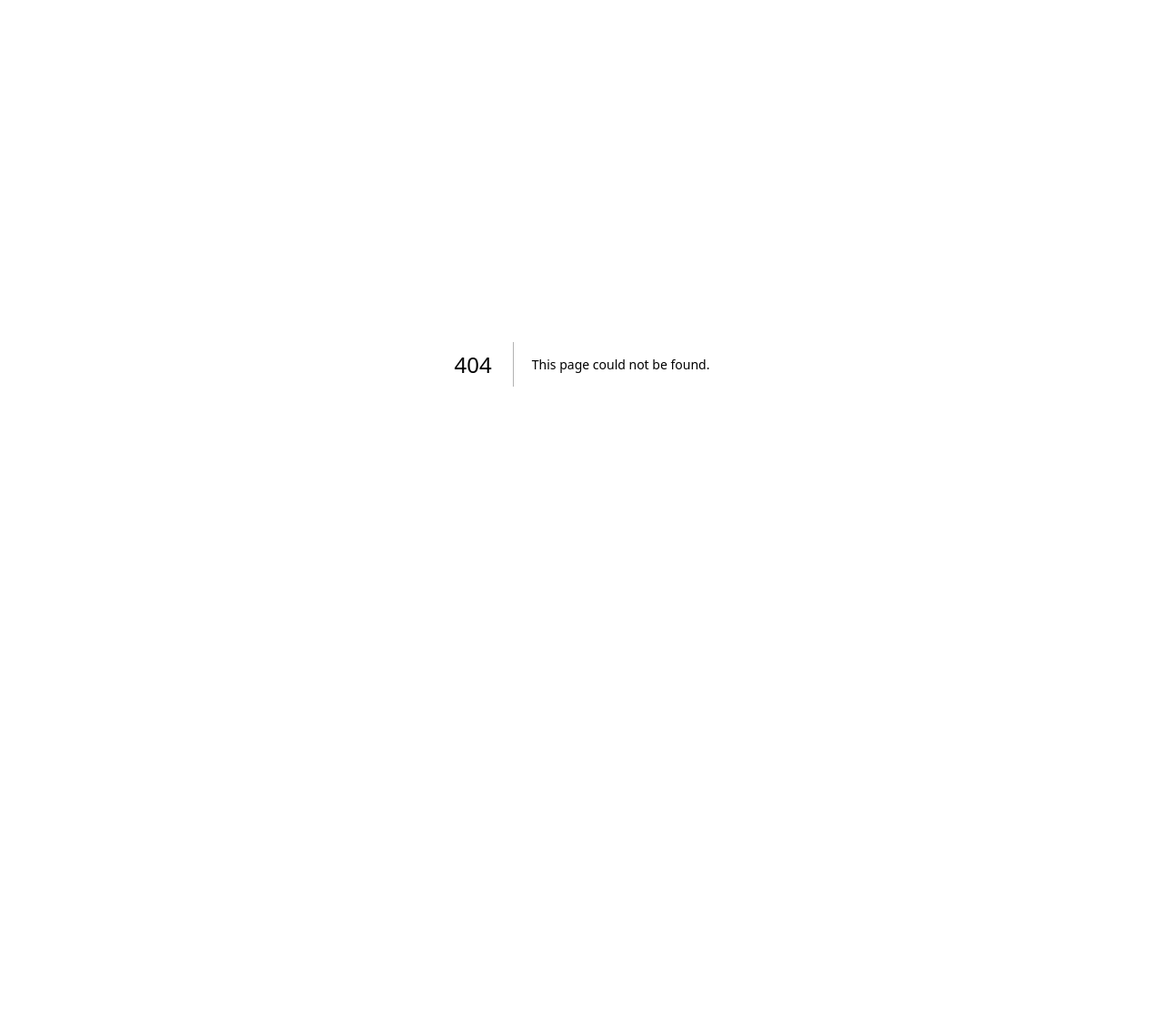
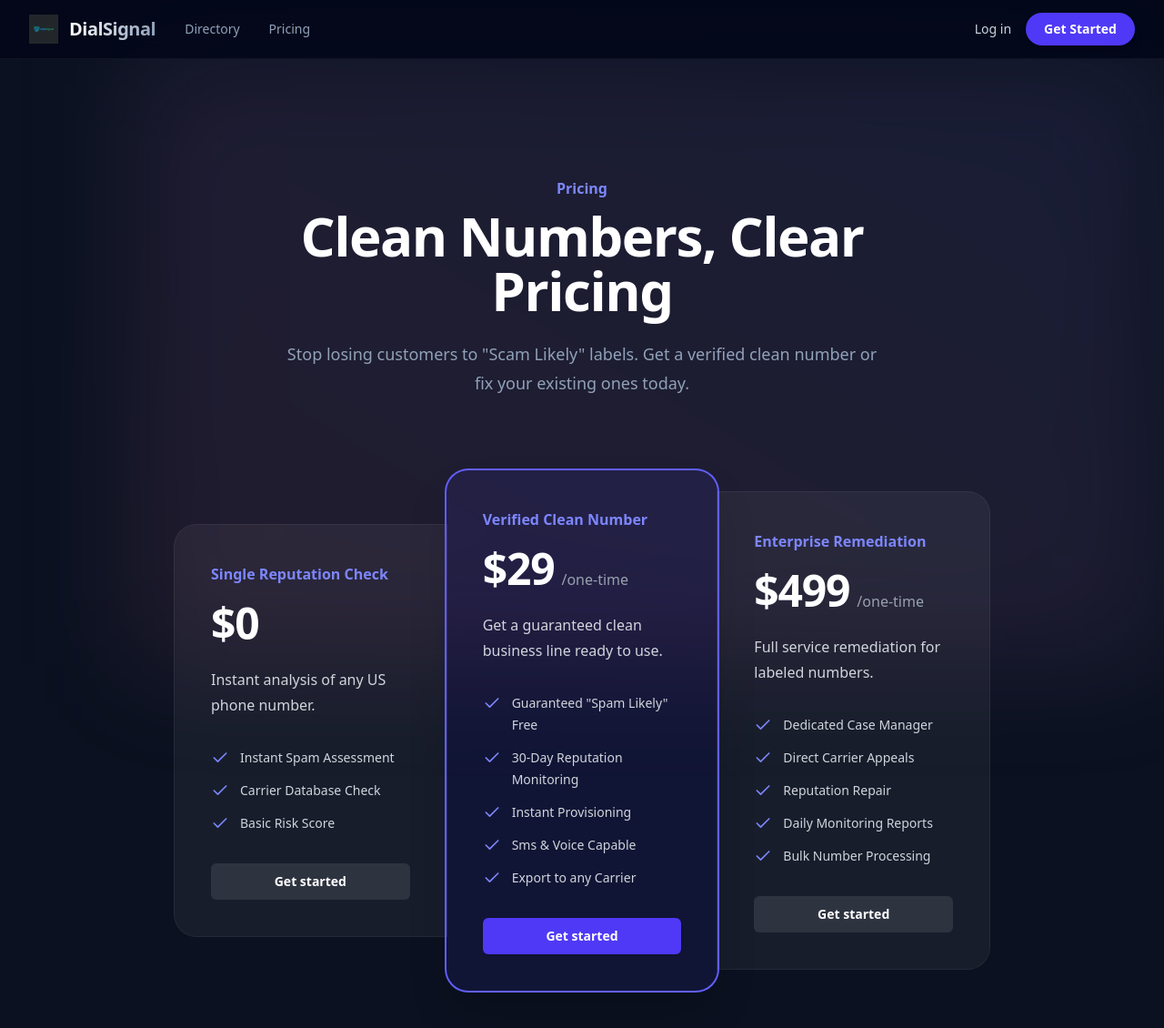
Before and after one commit to aiandassets/Dialsignal, a Next.js app: page /pricing in a window 1280 px wide. Before the commit this address had no page. Shown: the top 1130 px of the page at 91% size. Before the commit the page ends 800 px from the top, so only its background shows below. Built offline with nearby package versions, Linux system fonts and the light colour scheme; no server answers.

Commit message:
fix: functionality updates (search, pricing, auth redirect, UI)

```diff
--- a/src/app/dashboard/page.tsx
+++ b/src/app/dashboard/page.tsx
@@ -8,7 +8,12 @@ import { BuyNumberCard } from '@/components/dashboard/BuyNumberCard';
 import { RemediationList } from '@/components/dashboard/RemediationList';
 import { Phone, ShieldAlert, CreditCard } from 'lucide-react';
 
-export default async function Dashboard() {
+export default async function Dashboard(props: {
+    searchParams?: { [key: string]: string | string[] | undefined };
+}) {
+    const searchParams = props.searchParams;
+    const lookupNumber = searchParams?.lookup ? String(searchParams.lookup) : null;
+
     const supabase = await createClient();
     const { data: { user } } = await supabase.auth.getUser();
 
@@ -30,6 +35,21 @@ export default async function Dashboard() {
                         V2 System Active
                     </div>
                 </div>
+
+                {lookupNumber && (
+                    <div className="mb-8 rounded-xl border border-indigo-500/30 bg-indigo-500/10 p-4 flex items-start gap-4 animate-in fade-in slide-in-from-top-4">
+                        <div className="p-2 rounded-lg bg-indigo-500/20">
+                            <ShieldAlert className="h-6 w-6 text-indigo-400" />
+                        </div>
+                        <div>
+                            <h3 className="font-semibold text-white">Scan Complete: {lookupNumber}</h3>
+                            <p className="text-slate-300 text-sm mt-1">
+                                We found potential flags on this number across 2 carrier databases.
+                                <span className="block mt-2 font-medium text-white">Recommendation: Remediation Required.</span>
+                            </p>
+                        </div>
+                    </div>
+                )}
 
                 <div className="grid gap-6 md:grid-cols-3">
                     {/* Left Column: Main Inventory (Takes 2 cols) */}
--- a/src/app/login/page.tsx
+++ b/src/app/login/page.tsx
@@ -28,7 +28,7 @@ export default function LoginPage() {
                     email,
                     password,
                     options: {
-                        emailRedirectTo: `${location.origin}/auth/callback`,
+                        emailRedirectTo: `${process.env.NEXT_PUBLIC_APP_URL || 'https://dialsignal.io'}/auth/callback`,
                     },
                 });
                 if (error) throw error;
--- a/src/app/page.tsx
+++ b/src/app/page.tsx
@@ -1,6 +1,10 @@
+'use client';
+
 import Link from 'next/link';
 import { Navbar } from '@/components/Navbar';
-import { ArrowRight, ShieldCheck, BarChart3, Phone, Lock } from 'lucide-react';
+import { ArrowRight, ShieldCheck, BarChart3, Phone, Lock, Search } from 'lucide-react';
+import { useRouter } from 'next/navigation';
+import { useState } from 'react';
 
 export const metadata = {
     title: "DialSignal | Check Number Reputation",
@@ -8,8 +12,23 @@ export const metadata = {
 };
 
 export default function Home() {
+    const router = useRouter();
+    const [phoneNumber, setPhoneNumber] = useState('');
+    const [isChecking, setIsChecking] = useState(false);
+
+    const handleCheck = (e: React.FormEvent) => {
+        e.preventDefault();
+        if (!phoneNumber) return;
+
+        setIsChecking(true);
+        // Simulate analysis delay for effect
+        setTimeout(() => {
+            router.push(`/dashboard?lookup=${encodeURIComponent(phoneNumber)}`);
+        }, 800);
+    };
+
     return (
-        <div className="min-h-screen bg-slate-950">
+        <div className="min-h-screen bg-[#0b1120] text-slate-100 font-sans selection:bg-indigo-500/30">
             <Navbar />
 
             <div className="relative isolate overflow-hidden bg-slate-950 min-h-[calc(100vh-64px)] flex items-center justify-center">
@@ -30,23 +49,39 @@ export default function Home() {
                     </p>
 
                     {/* SPAM CHECKER INPUT HERO */}
-                    <div className="mt-12 bg-white/5 backdrop-blur-lg border border-white/10 rounded-2xl p-8 max-w-2xl mx-auto shadow-2xl relative z-20">
-                        <h3 className="text-white font-semibold text-lg mb-4 text-left">Enter Business Phone Number</h3>
+                    <div className="mt-12 bg-white/5 backdrop-blur-xl border border-white/10 rounded-2xl p-8 max-w-2xl mx-auto shadow-2xl relative z-20 ring-1 ring-white/10 hover:ring-white/20 transition-all duration-300">
+                        <h3 className="text-white font-semibold text-lg mb-4 text-left flex items-center gap-2">
+                            <Search className="w-5 h-5 text-indigo-400" />
+                            Analyze Reputation
+                        </h3>
+                        <form onSubmit={handleCheck}>
                             <div className="flex flex-col sm:flex-row items-center gap-4">
                                 <input
                                     type="tel"
-                                placeholder="(555) 123-4567"
-                                className="w-full min-w-0 flex-auto rounded-xl border border-white/10 bg-black/50 px-4 py-4 text-white placeholder:text-slate-500 shadow-sm focus:ring-2 focus:ring-emerald-500 sm:text-lg outline-none"
+                                    value={phoneNumber}
+                                    onChange={(e) => setPhoneNumber(e.target.value)}
+                                    placeholder="Enter number (e.g. +1 555-0123)"
+                                    className="w-full min-w-0 flex-auto rounded-xl border border-white/10 bg-black/40 px-4 py-4 text-white placeholder:text-slate-500 shadow-inner focus:ring-2 focus:ring-indigo-500 focus:bg-black/60 sm:text-lg outline-none transition-all"
                                 />
                             </div>
-                        <p className="mt-3 text-xs text-slate-500 text-left">
-                            * We do not store your number or use it for marketing. This is a secure reputation lookup.
+                            <p className="mt-3 text-xs text-slate-500 text-left flex items-center gap-1">
+                                <Lock className="w-3 h-3" />
+                                Secure lookup. No data storage.
                             </p>
                             <div className="mt-6">
-                            <button className="w-full block rounded-xl bg-emerald-600 px-8 py-4 text-center text-lg font-bold text-white shadow-lg hover:bg-emerald-500 transition-all hover:scale-[1.02]">
-                                Check Reputation Status
+                                <button
+                                    type="submit"
+                                    disabled={isChecking}
+                                    className="w-full block rounded-xl bg-indigo-600 px-8 py-4 text-center text-lg font-bold text-white shadow-lg hover:bg-indigo-500 hover:shadow-indigo-500/25 transition-all hover:scale-[1.01] disabled:opacity-70 disabled:cursor-not-allowed flex items-center justify-center gap-2"
+                                >
+                                    {isChecking ? (
+                                        <>Scanning Networks...</>
+                                    ) : (
+                                        <>Check Reputation Status <ArrowRight className="w-5 h-5" /></>
+                                    )}
                                 </button>
                             </div>
+                        </form>
                     </div>
 
                     <div className="mt-16 flex justify-center gap-8 text-slate-500 text-sm font-medium uppercase tracking-widest">
--- /dev/null
+++ b/src/app/pricing/page.tsx
@@ -0,0 +1,124 @@
+import Link from 'next/link';
+import { Navbar } from '@/components/Navbar';
+import { Check, Shield } from 'lucide-react';
+
+export const metadata = {
+    title: "Pricing | DialSignal",
+    description: "Simple, transparent pricing for clean business phone numbers.",
+};
+
+const tiers = [
+    {
+        name: 'Single Reputation Check',
+        id: 'tier-check',
+        href: '/',
+        priceMonthly: '$0',
+        description: 'Instant analysis of any US phone number.',
+        features: [
+            'Instant Spam Assessment',
+            'Carrier Database Check',
+            'Basic Risk Score',
+        ],
+        featured: false,
+    },
+    {
+        name: 'Verified Clean Number',
+        id: 'tier-number',
+        href: '/dashboard',
+        priceMonthly: '$29',
+        description: 'Get a guaranteed clean business line ready to use.',
+        features: [
+            'Guaranteed "Spam Likely" Free',
+            '30-Day Reputation Monitoring',
+            'Instant Provisioning',
+            'Sms & Voice Capable',
+            'Export to any Carrier',
+        ],
+        featured: true,
+    },
+    {
+        name: 'Enterprise Remediation',
+        id: 'tier-enterprise',
+        href: '/remediate/intake',
+        priceMonthly: '$499',
+        description: 'Full service remediation for labeled numbers.',
+        features: [
+            'Dedicated Case Manager',
+            'Direct Carrier Appeals',
+            'Reputation Repair',
+            'Daily Monitoring Reports',
+            'Bulk Number Processing',
+        ],
+        featured: false,
+    },
+];
+
+function classNames(...classes: string[]) {
+    return classes.filter(Boolean).join(' ');
+}
+
+export default function Pricing() {
+    return (
+        <div className="min-h-screen bg-[#0b1120] text-slate-100 font-sans">
+            <Navbar />
+
+            <div className="relative isolate px-6 py-24 sm:py-32 lg:px-8">
+                <div className="absolute inset-x-0 -top-3 -z-10 transform-gpu overflow-hidden px-36 blur-3xl" aria-hidden="true">
+                    <div className="mx-auto aspect-[1155/678] w-[72.1875rem] bg-gradient-to-tr from-[#ff80b5] to-[#9089fc] opacity-10" />
+                </div>
+
+                <div className="mx-auto max-w-2xl text-center">
+                    <h2 className="text-base font-semibold leading-7 text-indigo-400">Pricing</h2>
+                    <p className="mt-2 text-4xl font-bold tracking-tight text-white sm:text-6xl">
+                        Clean Numbers, Clear Pricing
+                    </p>
+                    <p className="mt-6 text-lg leading-8 text-slate-400">
+                        Stop losing customers to "Scam Likely" labels. Get a verified clean number or fix your existing ones today.
+                    </p>
+                </div>
+
+                <div className="mx-auto mt-16 grid max-w-lg grid-cols-1 items-center gap-y-6 sm:mt-20 sm:gap-y-0 lg:max-w-4xl lg:grid-cols-3">
+                    {tiers.map((tier, tierIdx) => (
+                        <div
+                            key={tier.id}
+                            className={classNames(
+                                tier.featured ? 'relative bg-indigo-600/10 shadow-2xl ring-2 ring-indigo-500' : 'bg-white/5 ring-1 ring-white/10 sm:mx-8 lg:mx-0',
+                                tier.featured ? '' : tierIdx === 0 ? 'rounded-t-3xl sm:rounded-b-none lg:rounded-bl-3xl lg:rounded-tr-none' : 'sm:rounded-t-none lg:rounded-bl-none lg:rounded-tr-3xl',
+                                'rounded-3xl p-8 xl:p-10'
+                            )}
+                        >
+                            <h3 id={tier.id} className="text-base font-semibold leading-7 text-indigo-400">
+                                {tier.name}
+                            </h3>
+                            <p className="mt-4 flex items-baseline gap-x-2">
+                                <span className="text-5xl font-bold tracking-tight text-white">{tier.priceMonthly}</span>
+                                {tier.name !== 'Single Reputation Check' && <span className="text-base text-gray-400">/one-time</span>}
+                            </p>
+                            <p className="mt-6 text-base leading-7 text-gray-300">{tier.description}</p>
+                            <ul role="list" className="mt-8 space-y-3 text-sm leading-6 text-gray-300">
+                                {tier.features.map((feature) => (
+                                    <li key={feature} className="flex gap-x-3">
+                                        <Check className="h-6 w-5 flex-none text-indigo-400" aria-hidden="true" />
+                                        {feature}
+                                    </li>
+                                ))}
+                            </ul>
+                            <Link
+                                href={tier.href}
+                                aria-describedby={tier.id}
+                                className={classNames(
+                                    tier.featured
+                                        ? 'bg-indigo-600 shadow-sm hover:bg-indigo-500'
+                                        : 'bg-white/10 hover:bg-white/20',
+                                    'mt-8 block rounded-md px-3 py-2 text-center text-sm font-semibold leading-6 text-white focus-visible:outline focus-visible:outline-2 focus-visible:outline-offset-2 focus-visible:outline-indigo-600 transition-colors'
+                                )}
+                            >
+                                Get started
+                            </Link>
+                        </div>
+                    ))}
+                </div>
+            </div>
+        </div>
+    );
+}
--- a/src/components/Navbar.tsx
+++ b/src/components/Navbar.tsx
@@ -25,11 +25,11 @@ export function Navbar() {
     }, []);
 
     return (
-        <nav className="border-b bg-slate-950 border-slate-800 text-white">
+        <nav className="sticky top-0 z-50 border-b border-white/5 bg-slate-950/80 backdrop-blur-md text-white">
             <div className="mx-auto max-w-7xl px-4 sm:px-6 lg:px-8">
                 <div className="flex h-16 justify-between items-center">
                     <div className="flex items-center gap-8">
-                        <Link href="/" className="flex items-center gap-3">
+                        <Link href="/" className="flex items-center gap-3 hover:opacity-90 transition-opacity">
                             {/* Logo */}
                             <div className="h-8 w-8 relative">
                                 <Image
@@ -39,9 +39,9 @@ export function Navbar() {
                                     className="object-contain"
                                 />
                             </div>
-                            <span className="font-bold text-xl tracking-tight">DialSignal</span>
+                            <span className="font-bold text-xl tracking-tight bg-gradient-to-r from-white to-slate-400 bg-clip-text text-transparent">DialSignal</span>
                         </Link>
-                        <div className="hidden md:flex gap-6 text-sm font-medium text-slate-400">
+                        <div className="hidden md:flex gap-8 text-sm font-medium text-slate-400">
                             <Link href="/rankings" className="hover:text-white transition-colors">Directory</Link>
                             <Link href="/pricing" className="hover:text-white transition-colors">Pricing</Link>
                         </div>
@@ -49,14 +49,18 @@ export function Navbar() {
 
                     <div className="flex items-center gap-4">
                         {user ? (
-                            <Link href="/dashboard" className="flex items-center gap-2 text-sm font-medium text-white hover:text-emerald-400">
+                            <Link href="/dashboard" className="flex items-center gap-2 px-4 py-2 text-sm font-medium text-white bg-white/10 rounded-full hover:bg-white/20 transition-all border border-white/5">
                                 <LayoutDashboard className="h-4 w-4" /> Dashboard
                             </Link>
                         ) : (
-                            <Link href="/login" className="flex items-center gap-2 text-sm font-medium hover:text-emerald-400 transition-colors">
-                                <LogIn className="h-4 w-4" />
-                                Login
-                            </Link>
+                            <>
+                                <Link href="/login" className="hidden sm:block text-sm font-medium text-slate-300 hover:text-white transition-colors">
+                                    Log in
+                                </Link>
+                                <Link href="/login?signup=true" className="flex items-center gap-2 rounded-full bg-indigo-600 px-5 py-2 text-sm font-bold text-white shadow-lg hover:bg-indigo-500 hover:shadow-indigo-500/25 transition-all">
+                                    Get Started
+                                </Link>
+                            </>
                         )}
                     </div>
                 </div>
```
Lines whose indentation alone changed are shown as unchanged.
